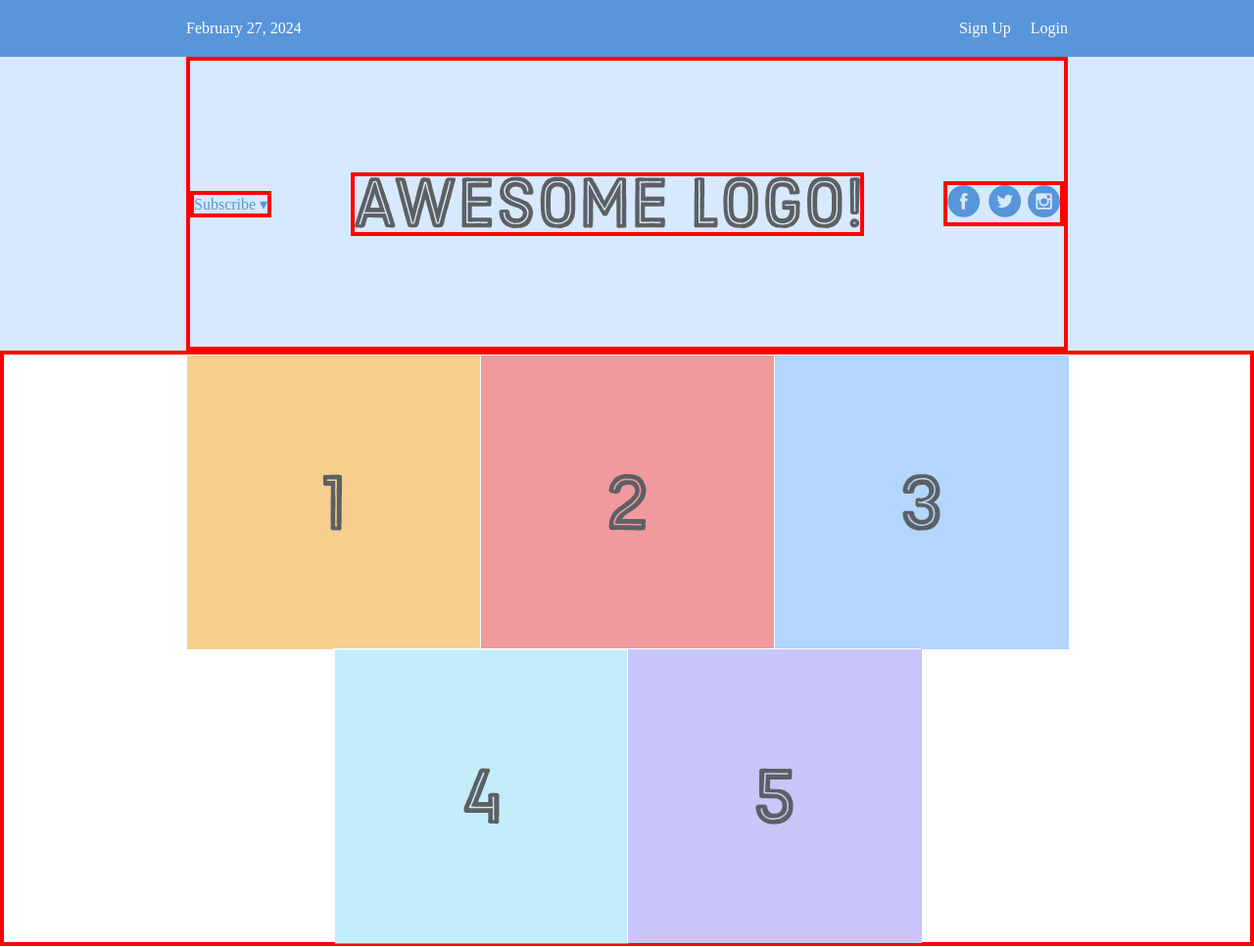
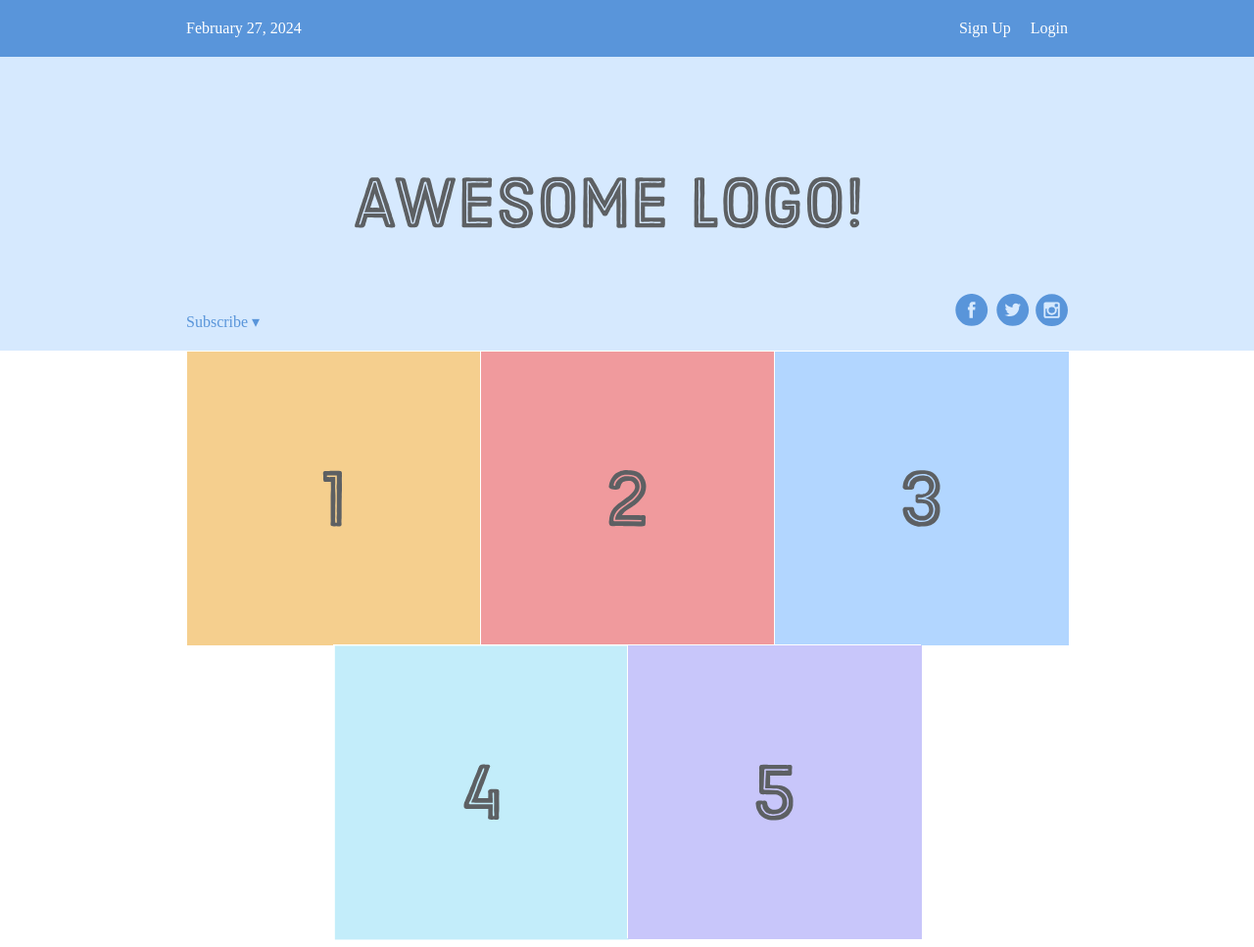
Before and after one commit to mrodrz7/flexbox, a plain HTML site: page index.html in a window 1280 px wide. Shown: the whole page at 98% size. Drawn offline with Linux system fonts and the light colour scheme.

Commit message:
Revert .photo-grid-container back to default display and wrap

```diff
--- a/styles.css
+++ b/styles.css
@@ -35,7 +35,6 @@
 }
 
 .header {
-    border: 4px solid red;
     width: 900px;
     height: 300px;
     display: flex;
@@ -43,12 +42,7 @@
     align-items: center;
 }
 
-.subscribe, .logo, .social {
-    border: 4px solid red;
-}
-
 .photo-grid-container {
-    border: 4px solid red;
     display: flex;
     justify-content: center;
 }
@@ -56,8 +50,8 @@
 .photo-grid {
     width: 900px;
     display: flex;
+    justify-content: center;
     flex-wrap: wrap;
-    justify-content: center;
 }
 
 .photo-grid-item {
@@ -65,3 +59,8 @@
     width: 300px;
     height: 300px;
 }
+
+.social, .subscribe {
+    align-self: flex-end;
+    margin-bottom: 20px;
+}
```
